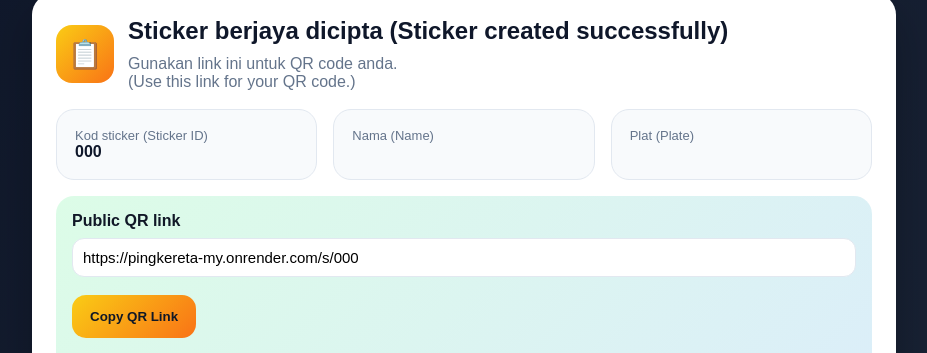
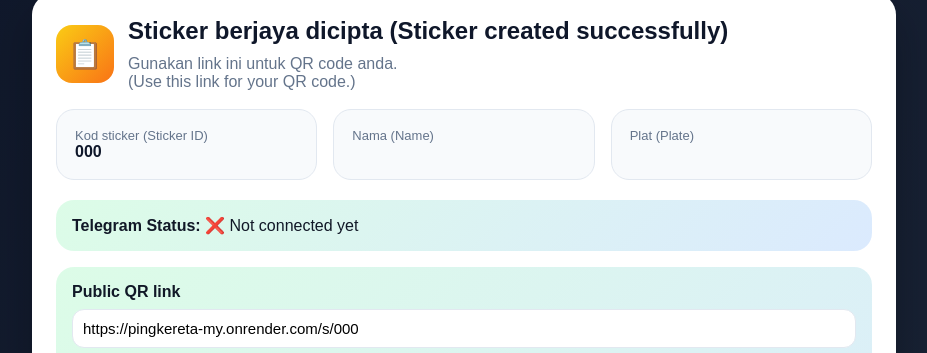
Before and after one commit to sahilpatel12693/pingkereta, a Flask app: template templates/dashboard.html in a window 1280 px wide. Shown: the part 69-422 px from the top of the page, without its empty margins (176-1103 px from the left). Run offline with Flask 3, Linux system fonts and the light colour scheme; the template is opened without the code that fills it: most values are stand-ins (such as "Sample title", 1, 10 or a date in 2020); data that the repository does not hold is empty.

Commit message:
Add Telegram status to dashboard

```diff
--- a/templates/dashboard.html
+++ b/templates/dashboard.html
@@ -34,6 +34,15 @@
           <div class="muted small">Plat (Plate)</div>
           <strong>{{ user.plate }}</strong>
         </div>
+      </div>
+
+      <div class="notice" style="margin-top:20px;">
+        <strong>Telegram Status:</strong>
+        {% if user.contact %}
+          ✅ Connected ({{ user.contact }})
+        {% else %}
+          ❌ Not connected yet
+        {% endif %}
       </div>
 
       <div class="notice">
```
